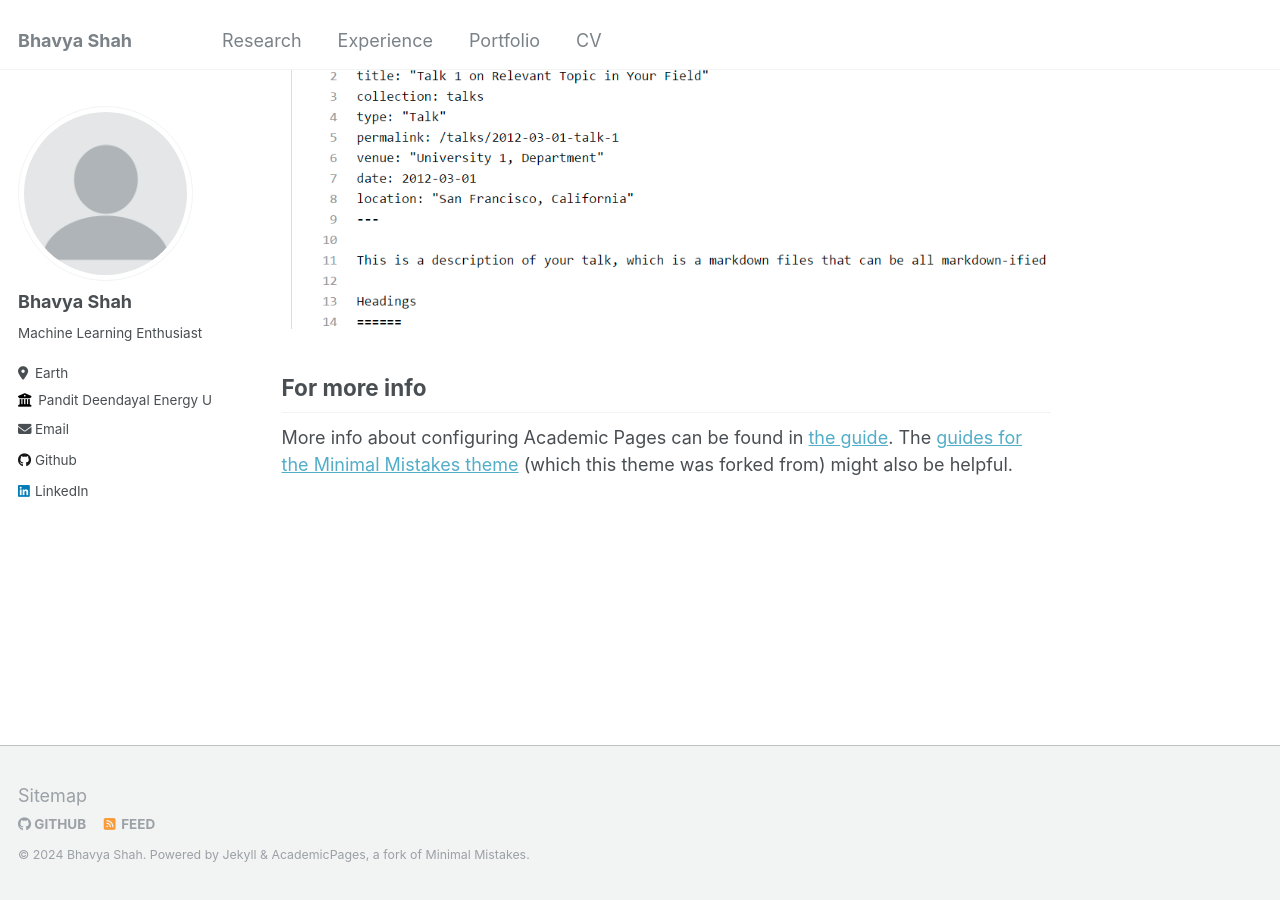
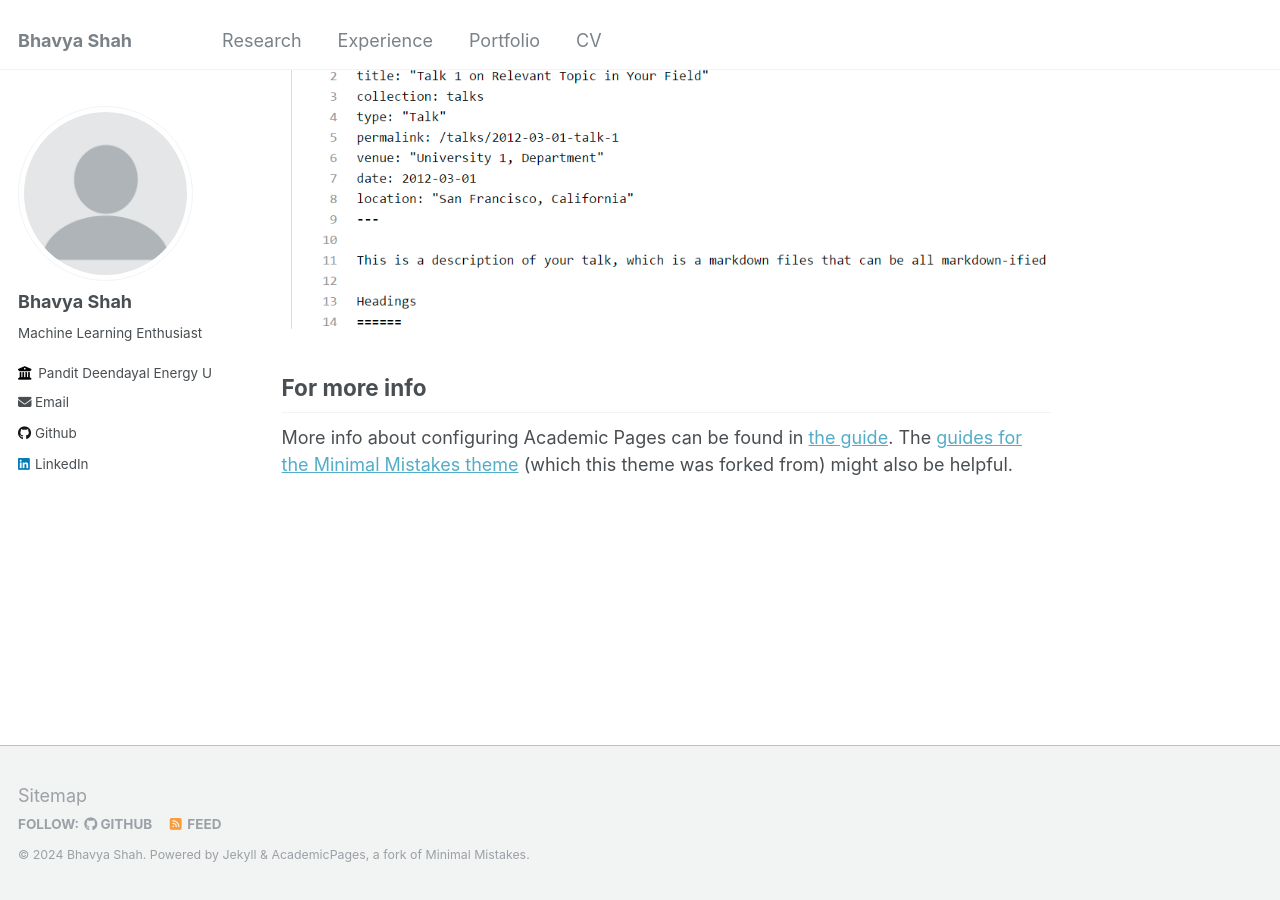
Before and after one commit to B3CODER/B3CODER.github.io, a Jekyll site: the page built from _pages/about.md, in a window 1280 px wide and 900 px high, scrolled down 2660 px. Built offline with Jekyll 4.4.1, drawn with Linux system fonts in a browser that asks for light colours.

Commit message:
Update _config.yml

```diff
--- a/_config.yml
+++ b/_config.yml
@@ -7,7 +7,7 @@
 # server process.
 
 # Basic Site Settings
-# locale                   : "en-US"
+locale                   : "en-US"
 title                    : "Bhavya Shah"
 title_separator          : "-"
 name                     : &name "Bhavya Shah"
@@ -25,7 +25,7 @@ author:
   name             : "Bhavya Shah"
   pronouns         : # example: "she/her"
   bio              : "Machine Learning Enthusiast"
-  location         : "Earth"
+  # location         : "Earth"
   employer         : "Pandit Deendayal Energy University"
   uri              : # URL
   email            : "bhavya312003@gmail.com"
```
